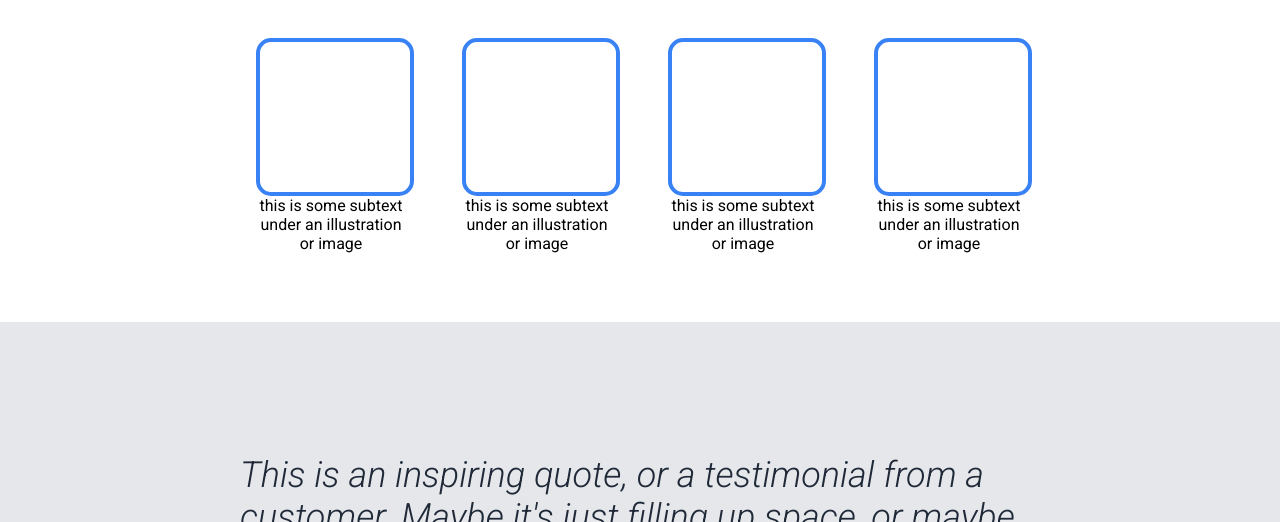
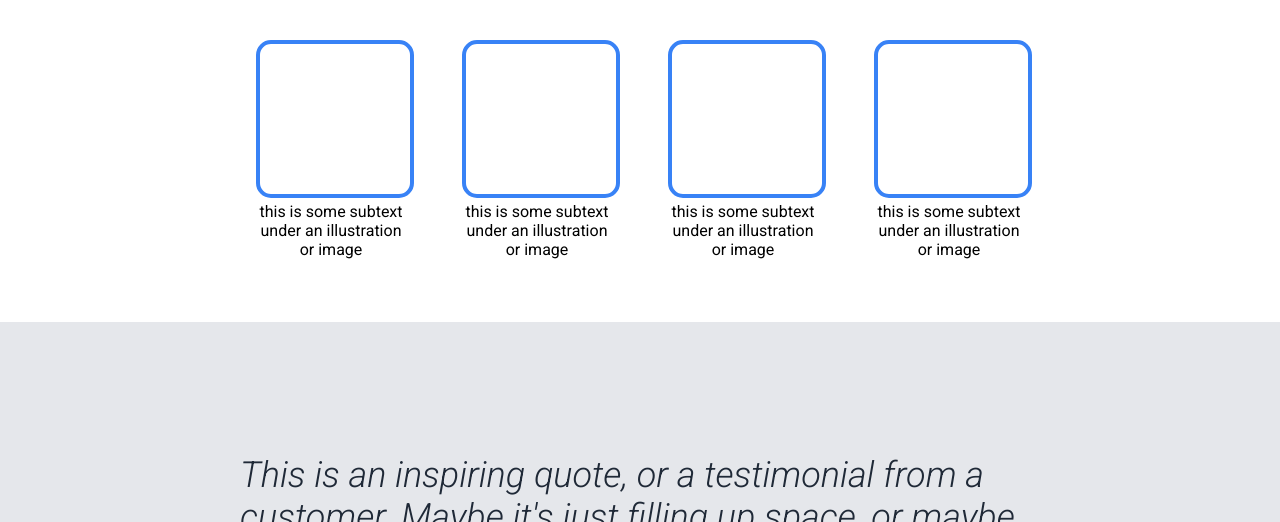
Before and after one commit to Darcares/landing-page, a plain HTML site: page index.html in a window 1280 px wide. Shown: the part 698-1220 px from the top of the page. Drawn offline with Linux system fonts and the light colour scheme.

Commit message:
Format .illustration and .info

```diff
--- a/style.css
+++ b/style.css
@@ -100,11 +100,12 @@ button {
 }
 
 .info-container {
+    height: inherit;
     display: flex;
     flex-direction: column;
     align-items: center;
-    justify-content: center;
-    gap: 54px;
+    justify-content: space-evenly;
+
 }
 
 .info {
@@ -125,11 +126,13 @@ button {
 .frame {
     height: 150px;
     width: 150px;
+    margin-bottom: 4px;
     border: 4px solid #3882F6;
     border-radius: 15px;
 }
 
 .subtext {
+    margin-top: 4px;
     text-align: center;
 }
 
```
